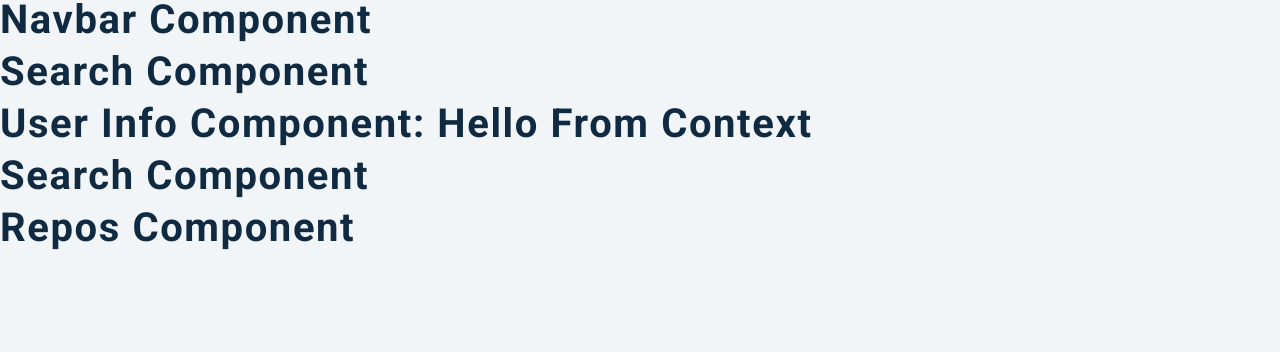
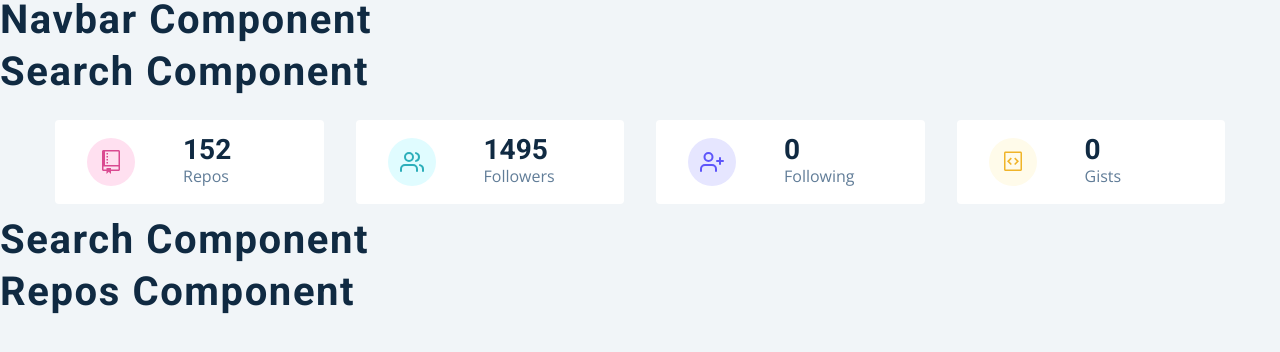
Before and after one commit to Mojgan360/github-serach-user, a React (Create React App) app: page / in a window 1280 px wide. Shown: the top 352 px of the page. Built offline with nearby package versions, Linux system fonts and the light colour scheme.

Commit message:
added Repo, Flowwes,Flowwing, Gists

```diff
--- a/src/components/Info.js
+++ b/src/components/Info.js
@@ -5,8 +5,61 @@
 import { FiUsers, FiUserPlus } from 'react-icons/fi'
 
 const UserInfo = () => {
-  const data = React.useContext(GithubContext)
-  return <h2>user info component: {data}</h2>
+  const { githubUser } = React.useContext(GithubContext)
+  const { public_repos, followers, following, public_gists } = githubUser
+
+  const items = [
+    {
+      id: 1,
+      icon: <GoRepo className='icon' />,
+      label: 'repos',
+      value: public_repos,
+      color: 'pink',
+    },
+    {
+      id: 2,
+      icon: <FiUsers className='icon' />,
+      label: 'followers',
+      value: followers,
+      color: 'green',
+    },
+    {
+      id: 3,
+      icon: <FiUserPlus className='icon' />,
+      label: 'following',
+      value: following,
+      color: 'purple',
+    },
+    {
+      id: 4,
+      icon: <GoGist className='icon' />,
+      label: 'gists',
+      value: public_gists,
+      color: 'yellow',
+    },
+  ]
+
+  return (
+    <section className='section'>
+      <Wrapper className='section-center'>
+        {items.map((item) => {
+          return <Item key={item.id} {...item}></Item>
+        })}
+      </Wrapper>
+    </section>
+  )
+}
+
+const Item = ({ icon, label, value, color }) => {
+  return (
+    <article className='item'>
+      <span className={color}>{icon}</span>
+      <div>
+        <h3>{value}</h3>
+        <p>{label}</p>
+      </div>
+    </article>
+  )
 }
 
 const Wrapper = styled.section`
--- a/src/context/context.js
+++ b/src/context/context.js
@@ -7,8 +7,12 @@
 const rootUrl = 'https://api.github.com'
 const GithubContext = React.createContext()
 const GithubProvider = ({ children }) => {
+  const [githubUser, setGithubUser] = useState(mockUser)
+  const [repos, setRepos] = useState(mockRepos)
+  const [followers, setFollowers] = useState(mockFollowers)
+
   return (
-    <GithubContext.Provider value={'hello from context'}>
+    <GithubContext.Provider value={{ githubUser, repos, followers }}>
       {children}
     </GithubContext.Provider>
   )
```
